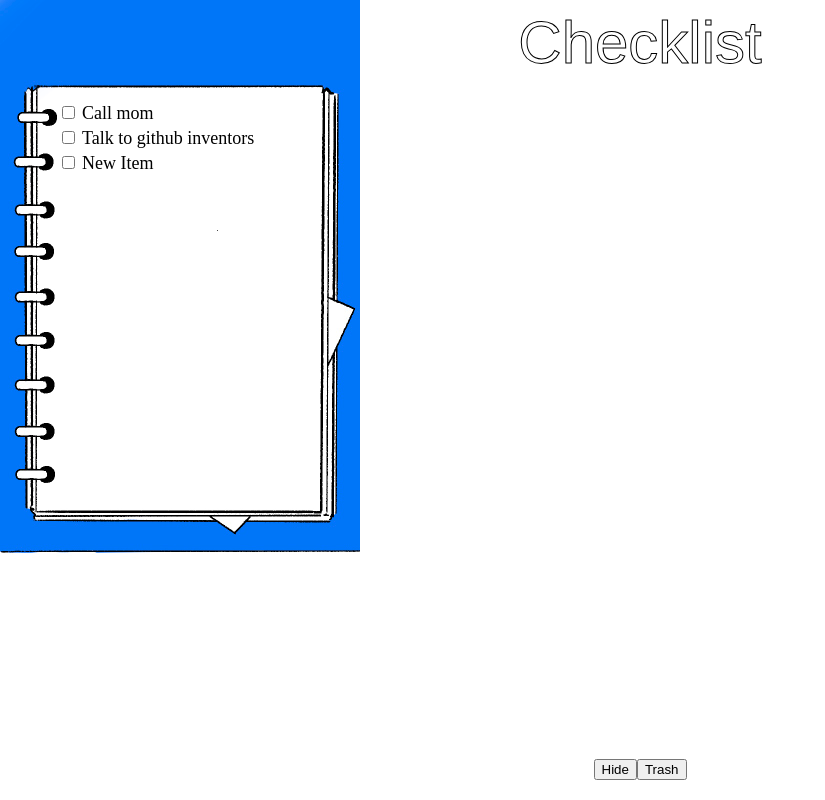
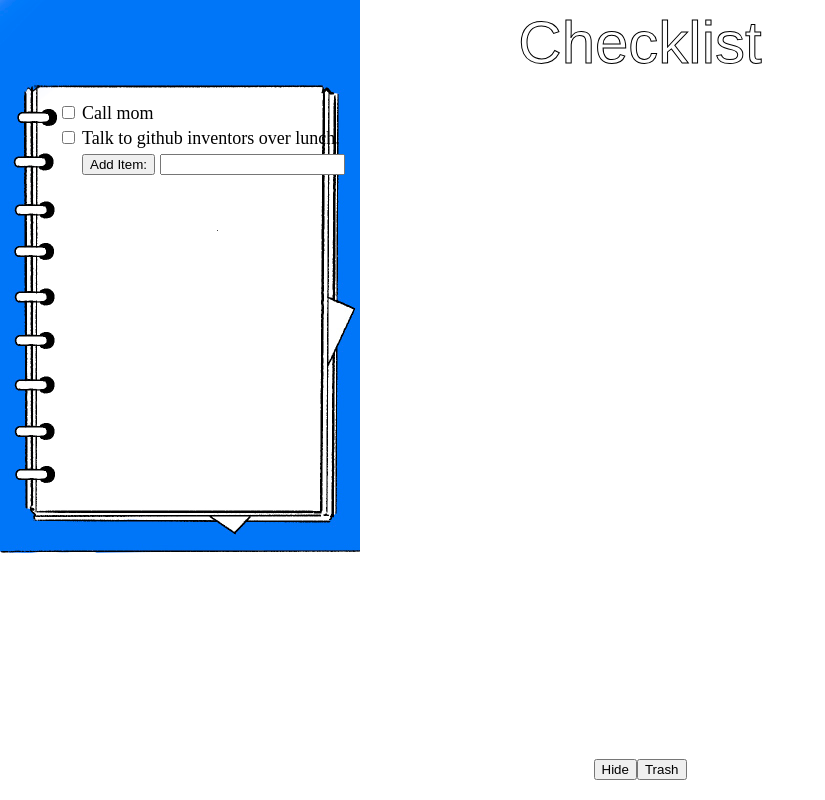
Before and after one commit to osrussell/cs124-lab2, a React (Create React App) app: page / in a window 1280 px wide. Shown: the whole page, without its empty margins (0-825 px from the left). Built offline with nearby package versions, Linux system fonts and the light colour scheme.

Commit message:
Changed add item, then fixed that the buttons were calling onCLick instead of onClick smh

```diff
--- a/src/App.js
+++ b/src/App.js
@@ -1,6 +1,7 @@
 import {useEffect, useState} from 'react';
 import './App.css';
 import Tasks from './Tasks.js';
+import * as events from "events";
 
 function App(props) {
   const [currentData, setCurrentData] = useState(props.initialData) // starts with data and then setCurrentData can change it
@@ -36,7 +37,6 @@ function App(props) {
   // changes if checked items are hidden
   function handleHide() {
     setIsHidden(!isHidden);
-    console.log(isHidden)
   }
 
   // changes if we should have the alert open!
@@ -61,10 +61,10 @@ function App(props) {
 
     <div id = "buttons">
       <input type={"button"} id = "hide" name = "hide"  value = {(isHidden ? "Show":"Hide")}
-             onCLick={(e) =>handleHide()}/>
+             onClick={(e) =>handleHide()}/>
 
         <input type={"button"} id = "trash" name = "trash"  value ={alertOpen? "Trashing":"Trash"}
-               onCLick={(e) =>handleTrash}/>
+               onClick = {(event) => handleTrash()}/>
     </div>
   </>
   );
--- a/src/Task.js
+++ b/src/Task.js
@@ -16,7 +16,8 @@ function Task(props) {
     //
     return <>
     <tr className={classNames.join(" ")} >
-        <td  onClick={(e) => props.handleMarkComplete(props.id)}> <input type={"checkbox"} checked={props.isCompleted}/>
+        <td  onClick={(e) => props.handleMarkComplete(props.id)}>
+            <input type={"checkbox"} checked={props.isCompleted}/>
         </td>
         <td onClick = {(e) => props.handleTaskToggleSelected(props.id)}> {props.task}
         </td>
--- a/src/Tasks.js
+++ b/src/Tasks.js
@@ -6,7 +6,7 @@ import './Tasks.css'
 function Tasks(props) {
     let tempData;
     if (props.isHidden){
-      tempData = props.data.filter((a) => props.completedTaskIds.includes(a.id));
+      tempData = props.data.filter((a) => !props.completedTaskIds.includes(a.id));
     } else {
        tempData = props.data;
     }
@@ -23,8 +23,8 @@ function Tasks(props) {
             />
         )}
         <tr>
-            <td> <input type={"checkbox"} checked={false} /> </td>
-            <td> New Item </td>
+            <td>   </td>
+            <td><input type={"button"} value={"Add Item:"}/> <input type={"text"}/></td>
         </tr>
         </tbody>
     </table>
--- a/src/index.js
+++ b/src/index.js
@@ -11,7 +11,7 @@ const initialData = [
     },
     {
         id: 787,
-        task: "Talk to github inventors"
+        task: "Talk to github inventors over lunch."
     }
 ];
 
```
